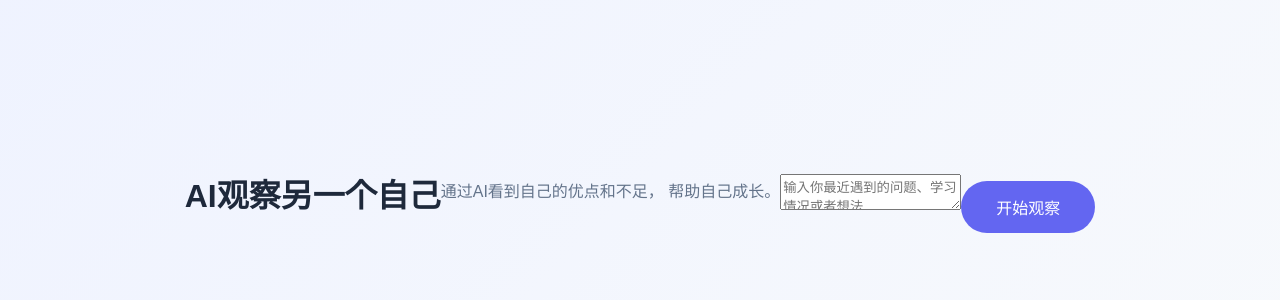
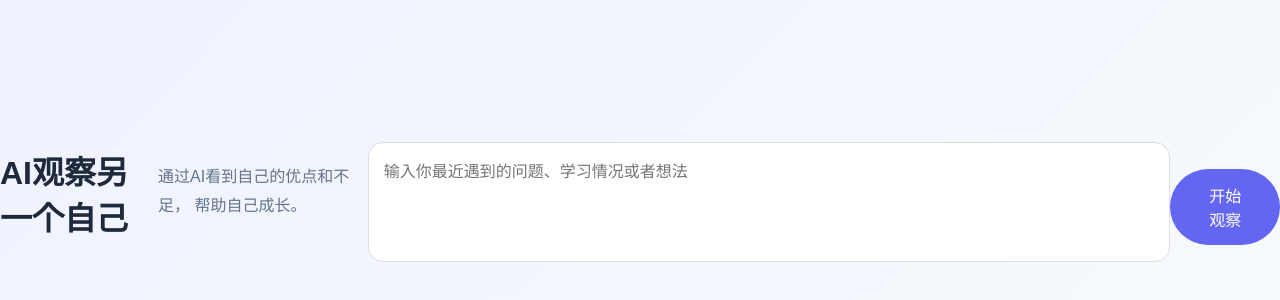
Before and after one commit to b612071126-rgb/another-me-ai, a plain HTML site: page index.html in a window 1280 px wide. Shown: the part 208-508 px from the top of the page. Drawn offline with Linux system fonts and the light colour scheme.

Commit message:
更新 style.css

```diff
--- a/style.css
+++ b/style.css
@@ -143,3 +143,25 @@
 
 
 }
+
+
+
+textarea{
+
+    width:100%;
+
+    height:120px;
+
+    margin-top:20px;
+
+    padding:15px;
+
+    border-radius:15px;
+
+    border:1px solid #ddd;
+
+    font-size:16px;
+
+    resize:none;
+
+}
```
